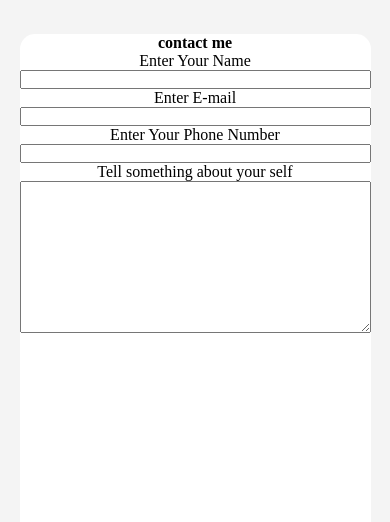
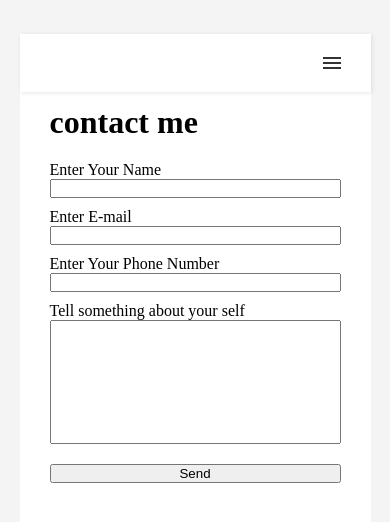
Before and after one commit to Prajwalgawande/portfolio, a plain HTML site: page contact.html in a window 390 px wide. Drawn offline with Linux system fonts and the light colour scheme.

Commit message:
contact form added

```diff
--- a/contact.html
+++ b/contact.html
@@ -4,6 +4,7 @@
     <meta charset="UTF-8">
     <meta http-equiv="X-UA-Compatible" content="IE=edge">
     <meta name="viewport" content="width=device-width, initial-scale=1.0">
+    <link rel="stylesheet" href="https://cdnjs.cloudflare.com/ajax/libs/font-awesome/4.7.0/css/font-awesome.min.css">
     <link rel="stylesheet" href="./style.css">
     <title>Contact me</title>
 </head>
@@ -18,7 +19,18 @@
             </ul>
         </nav>
         <div class="content">
-            <h4>contact me</h4>
+            <header class="header">
+                <input class="menu-btn" type="checkbox" id="menu-btn" />
+                <label class="menu-icon" for="menu-btn"><span class="navicon"></span></label>
+                <ul class="menu">
+                  <li><a href="./index.html">HOME</a></li>
+                  <li><a href="./projects.html">PROJECTS</a></li>
+                  <li><a href="./about.html">ABOUT ME</a></li>
+                  <li><a href="./contact.html">CONTACT ME</a></li>
+                </ul>
+              </header>
+              <div class="contact-form">
+            <h1>contact me</h1>
             <label for="name">Enter Your Name</label>
             <input type="text" name="name" id="name">
             <label for="E-mail">Enter E-mail</label>
@@ -27,6 +39,8 @@
             <input type="number" name="phone" id="phone">
             <label for="info">Tell something about your self</label>
             <textarea name="info" id="info" cols="30" rows="10"></textarea>
+            <button style="margin-top: 20px;">Send</button>
+        </div>
         </div>
      </div>
 </body>
--- a/style.css
+++ b/style.css
@@ -111,7 +111,7 @@ body{
     line-height:34px;
     height:34px;
     width:34px;
-    font-size:14px
+    font-size:14px;
   }
   .social-icons a.facebook:hover
   {
@@ -144,8 +144,9 @@ body{
     }
     .header{
         display: block;
-        margin-right: 5px;
+
     }
+
     body{
         background-color: #f4f4f4;
     }
@@ -173,7 +174,7 @@ body{
         background-color: #fff;
         box-shadow: 1px 1px 4px 0 rgba(0,0,0,.1);
         position: fixed;
-        width: 100%;
+        width: 90%;
         z-index: 3;
       }
 
@@ -300,3 +301,27 @@ body{
       }
 
   }
+  /*
+
+  contact form
+
+  */
+  .contact-form{
+    display: flex;
+    flex-direction: column;
+    text-align: left;
+    margin: 70px 30px;
+
+  }
+
+
+  .contact-form h1{
+    margin-bottom: 10px;
+  }
+  .contact-form textarea{
+    resize: none;
+    height: 30%;
+  }
+  .contact-form label{
+    padding-top: 10px;
+  }
```
Also changed, not shown: index.html (+1 -1 lines).
